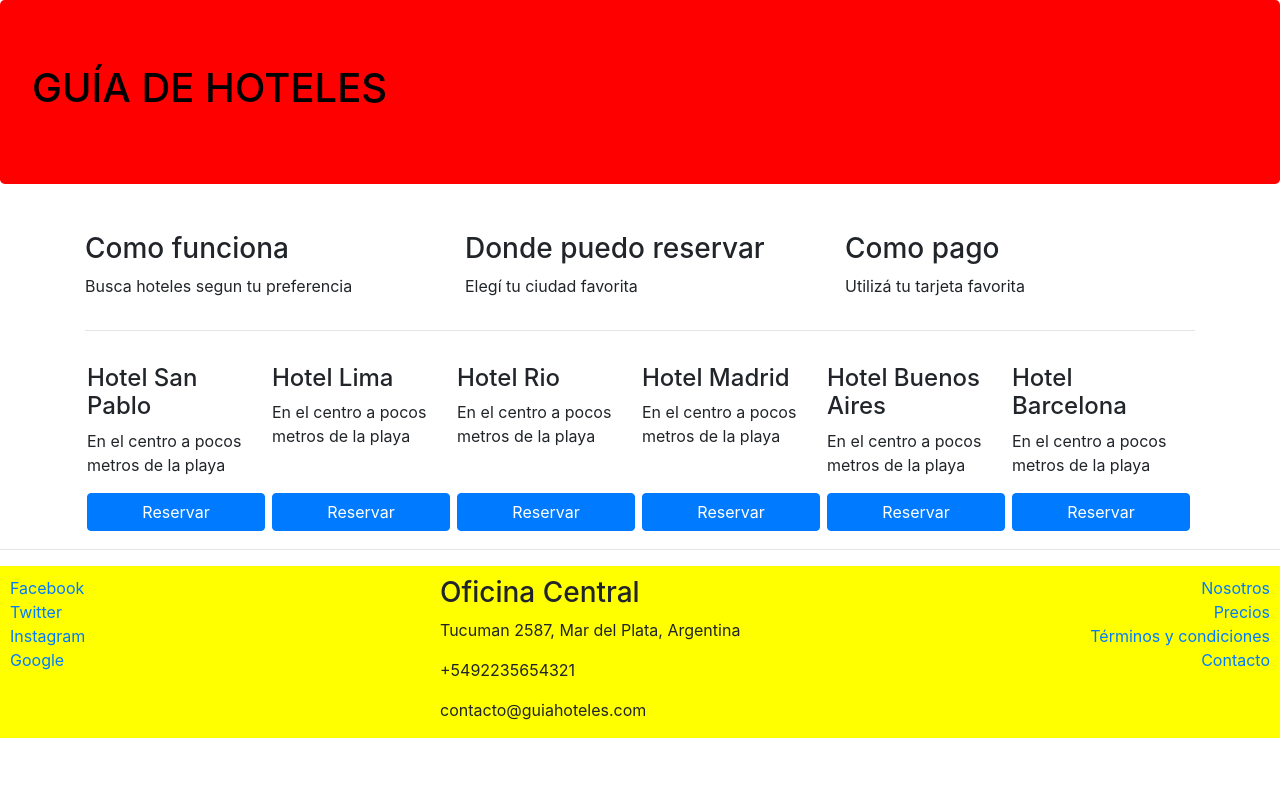
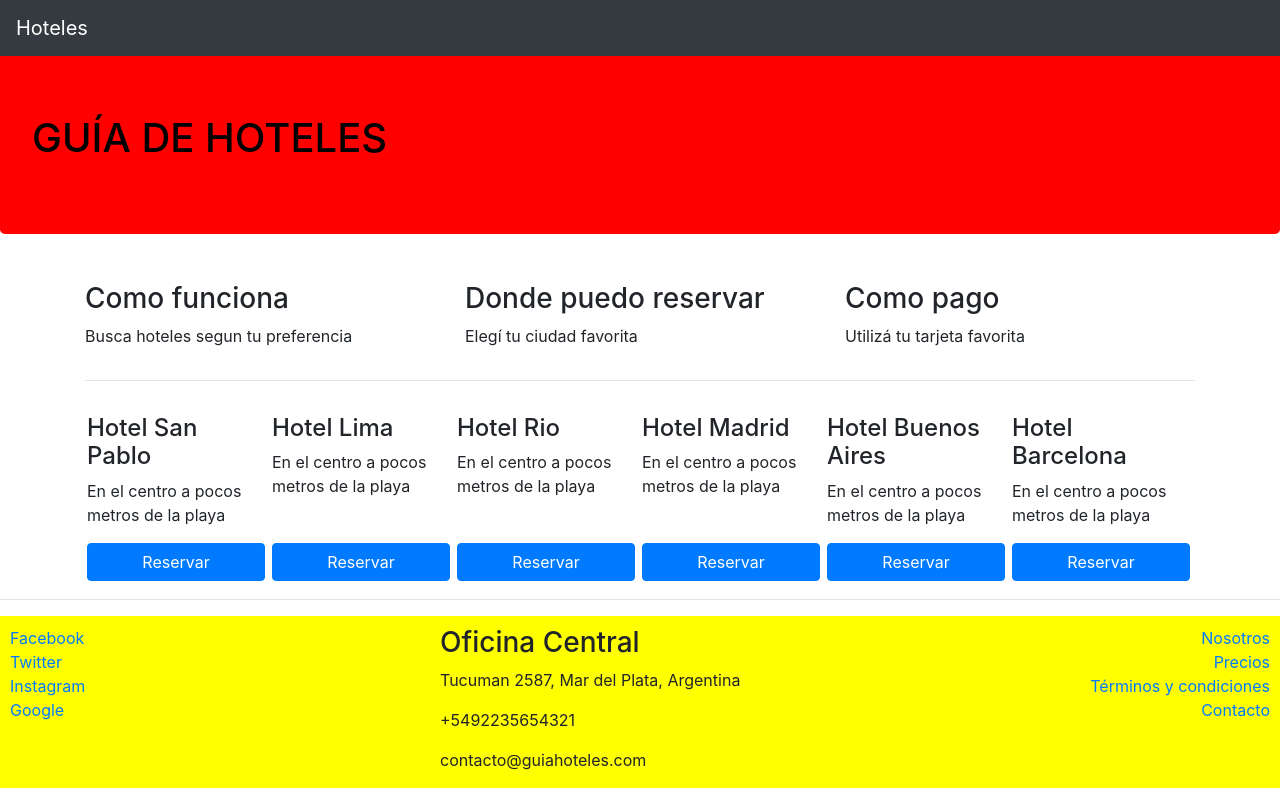
Before and after one commit to pezzentearmando/guia-hoteles, a website: page index.html in a window 1280 px wide. Drawn offline with nearby package versions, Linux system fonts and the light colour scheme.

Commit message:
incluyo navbar

```diff
--- a/css/main.css
+++ b/css/main.css
@@ -1,6 +1,7 @@
 .jumbotron{
     background-color: red;
     color: black;
+    margin-top: 50px;
 }
 .footer {
     padding: 10px 10px 0 10px;
--- a/index.html
+++ b/index.html
@@ -12,6 +12,10 @@
         <title>Hoteles</title>
     </head>
     <body>
+        <!--Barra de navegacion-->
+        <nav class="navbar navbar-dark bg-dark fixed-top">
+            <a class="navbar-brand" href="#">Hoteles</a>
+        </nav>
         <!-- Encabezado -->
         <div class="jumbotron">
             <h1>GUÍA DE HOTELES</h1>
```
